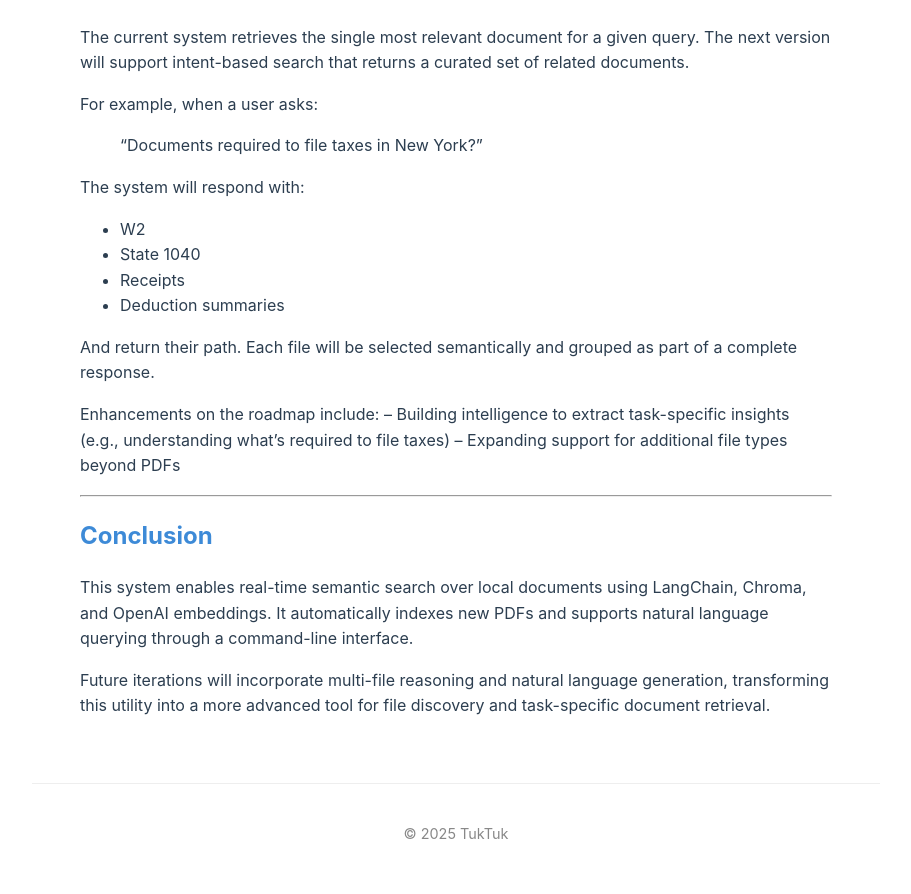
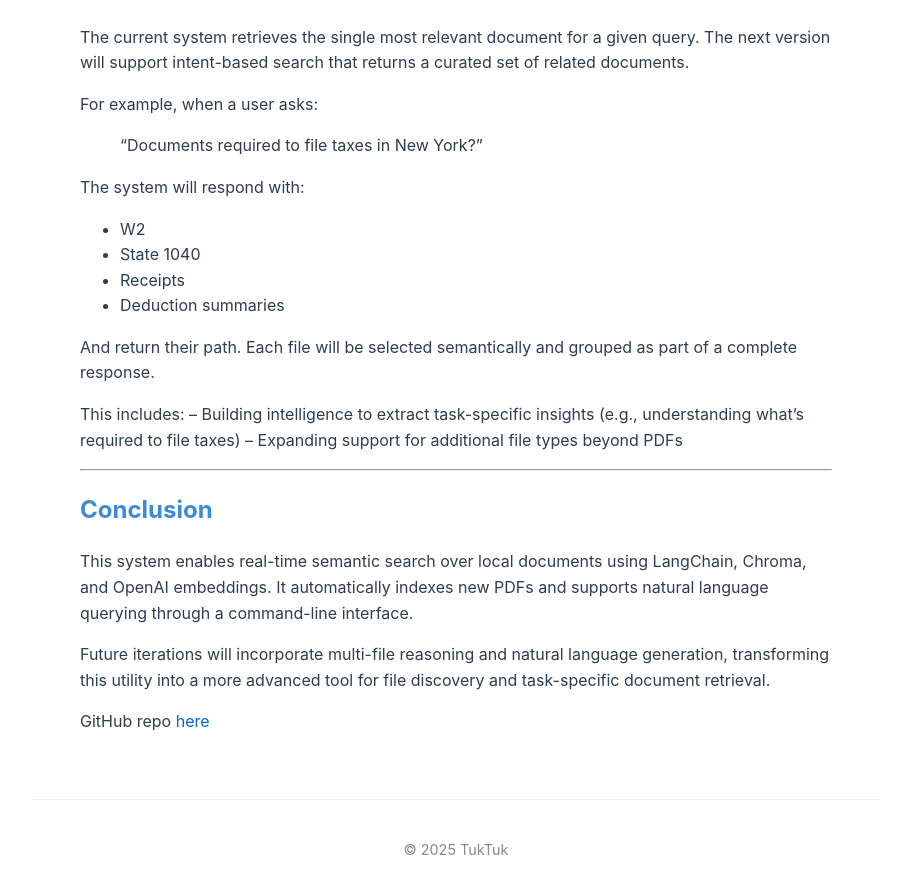
Before and after one commit to archanakalburgi/tuktuk, a Jekyll site: the page built from _posts/2025-05-08-findfiles.md, in a window 1280 px wide and 900 px high, scrolled down 2602 px. Shown: the top 894 px of the window, without its empty margins (184-1095 px from the left). Built offline with Jekyll 4.4.1, drawn with Linux system fonts in a browser that asks for light colours; some web fonts are replaced.

Commit message:
adds link to code

```diff
--- a/_posts/2025-05-08-findfiles.md
+++ b/_posts/2025-05-08-findfiles.md
@@ -83,7 +83,7 @@ The system will respond with:
 
 And return their path. Each file will be selected semantically and grouped as part of a complete response.
 
-Enhancements on the roadmap include:
+This includes:
 – Building intelligence to extract task-specific insights (e.g., understanding what’s required to file taxes)
 – Expanding support for additional file types beyond PDFs
 
@@ -94,3 +94,5 @@ Enhancements on the roadmap include:
 This system enables real-time semantic search over local documents using LangChain, Chroma, and OpenAI embeddings. It automatically indexes new PDFs and supports natural language querying through a command-line interface.
 
 Future iterations will incorporate multi-file reasoning and natural language generation, transforming this utility into a more advanced tool for file discovery and task-specific document retrieval.
+
+GitHub repo [here](https://github.com/archanakalburgi/findfiles)
```
